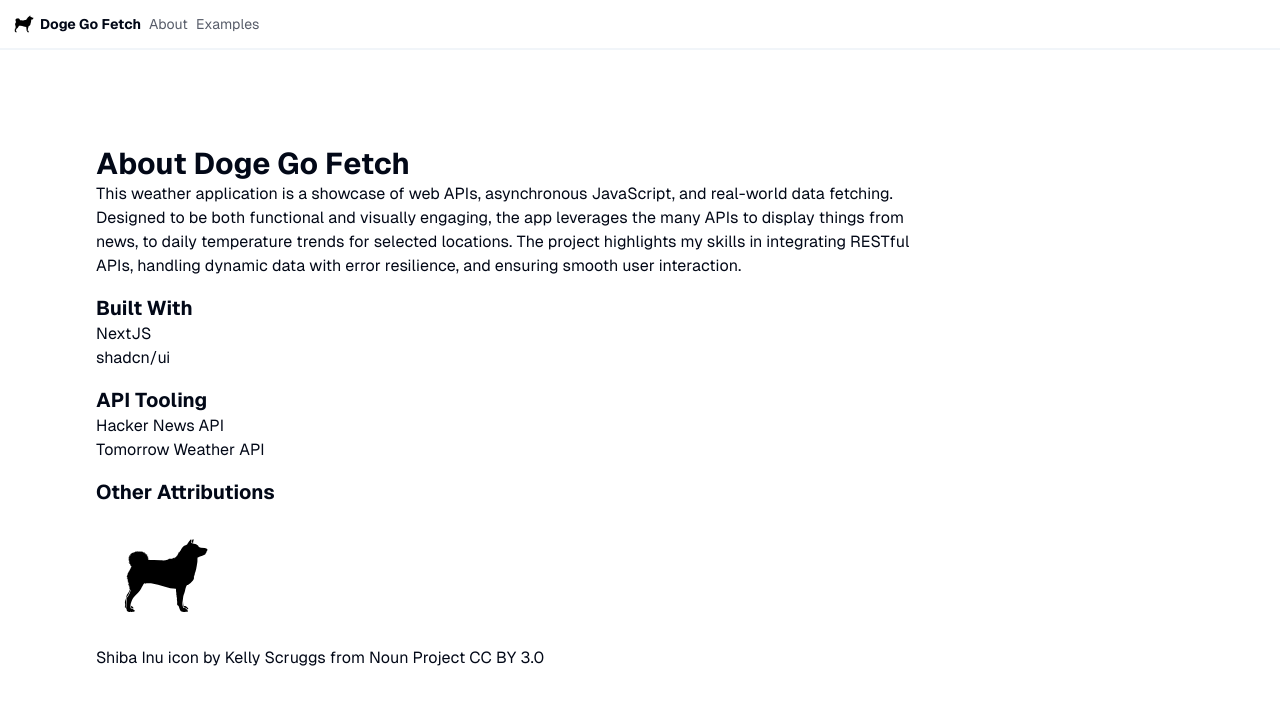
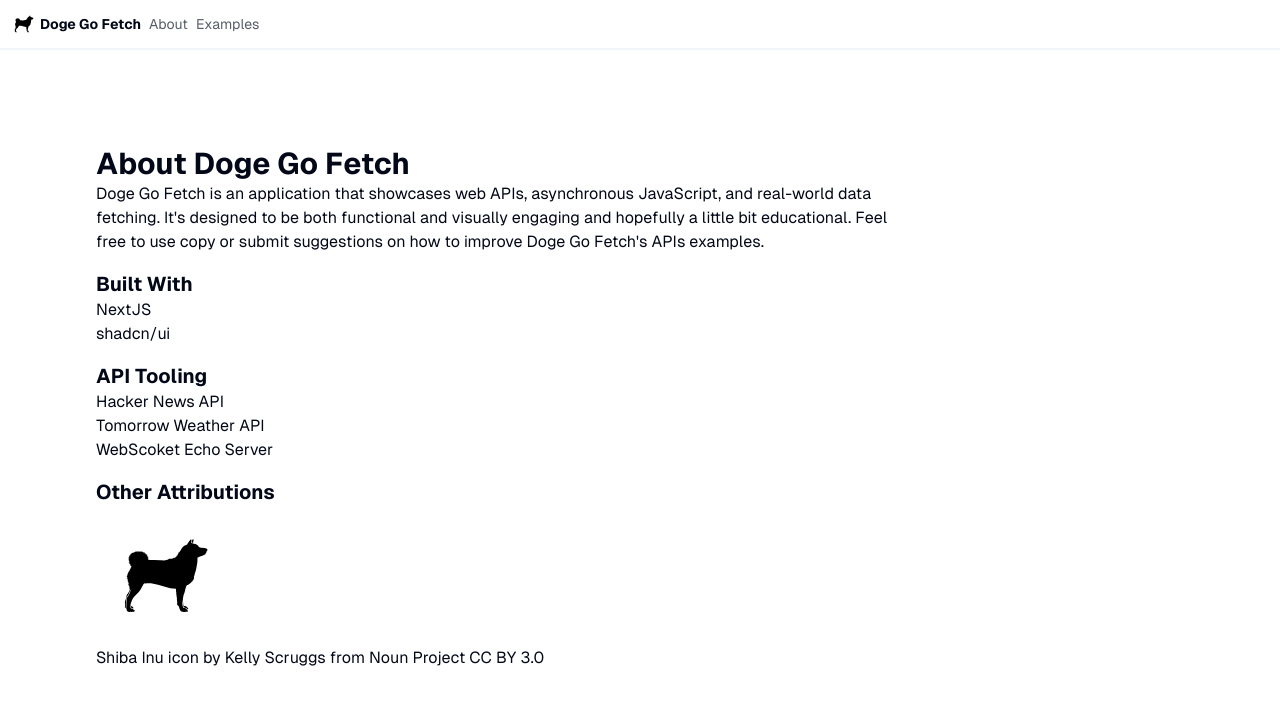
Before and after one commit to BryanAM/dogegofetch, a Next.js app: page /about in a window 1280 px wide. Shown: the top 704 px of the page. Built offline with nearby package versions, Linux system fonts and the light colour scheme.

Commit message:
small updates to the about page

```diff
--- a/app/about/page.tsx
+++ b/app/about/page.tsx
@@ -8,13 +8,11 @@ export default function About() {
       <div>
         <h1 className="text-3xl font-bold">About Doge Go Fetch</h1>
         <p>
-          This weather application is a showcase of web APIs, asynchronous
-          JavaScript, and real-world data fetching. Designed to be both
-          functional and visually engaging, the app leverages the many APIs to
-          display things from news, to daily temperature trends for selected
-          locations. The project highlights my skills in integrating RESTful
-          APIs, handling dynamic data with error resilience, and ensuring smooth
-          user interaction.
+          Doge Go Fetch is an application that showcases web APIs, asynchronous
+          JavaScript, and real-world data fetching. It's designed to be both
+          functional and visually engaging and hopefully a little bit
+          educational. Feel free to use copy or submit suggestions on how to
+          improve Doge Go Fetch's APIs examples.
         </p>
       </div>
 
@@ -67,6 +65,16 @@ export default function About() {
               Tomorrow Weather API
             </a>
           </li>
+          <li>
+            <a
+              className="hover:font-bold focus:font-bold"
+              href="https://websocket.org/tools/websocket-echo-server/"
+              target="_blank"
+              rel="noopener noreferrer"
+            >
+              WebScoket Echo Server
+            </a>
+          </li>
         </ul>
       </div>
 
```
